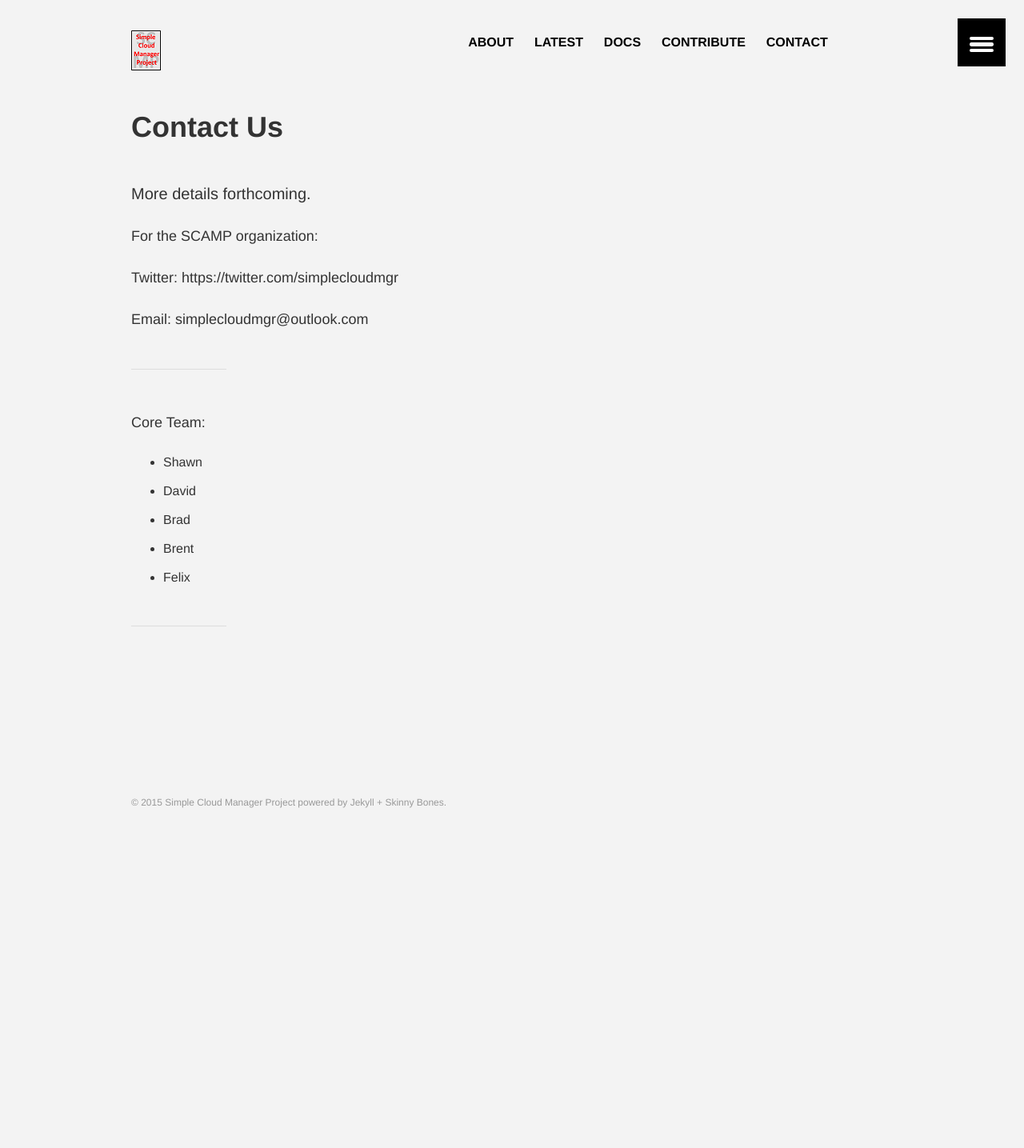
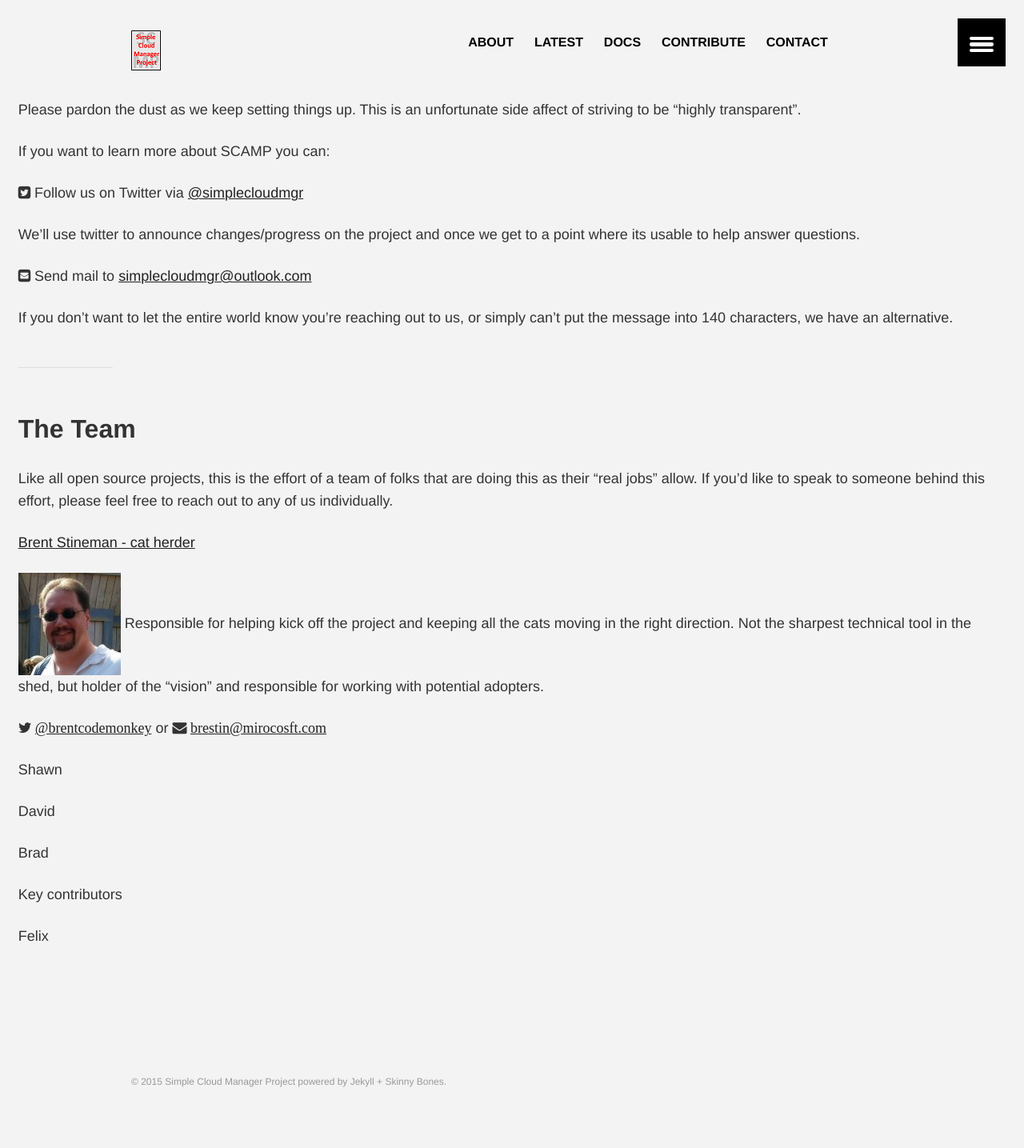
Before and after one commit to brentstineman/SimpleCloudManagerProject.github.io, a Jekyll site: the page built from contactus.md, in a window 1280 px wide. Shown: the whole page at 80% size. Built offline with Jekyll 4.4.1, drawn with Linux system fonts in a browser that asks for light colours; before the commit the page ends 1086 px from its top, so only the background shows below that.

Commit message:
more content
Will roughing things in.

```diff
--- a/contactus.md
+++ b/contactus.md
@@ -1,23 +1,42 @@
 ---
-layout: article
+layout: default
 share: false
 permalink: /contactus
 title: "Contact Us"
 ---
 
-More details forthcoming.
+Please pardon the dust as we keep setting things up. This is an unfortunate side affect of striving to be "highly transparent".
 
-For the SCAMP organization:
+If you want to learn more about SCAMP you can:
 
-Twitter: https://twitter.com/simplecloudmgr
+<i class="fa fa-twitter-square"></i> Follow us on Twitter via [@simplecloudmgr](http://twitter.com/simplecloudmgr "Simple Cloud Manager on Twitter")
 
-Email: simplecloudmgr@outlook.com
+We'll use twitter to announce changes/progress on the project and once we get to a point where its usable to help answer questions.
+
+<i class="fa fa-envelope-square"></i> Send mail to [simplecloudmgr@outlook.com](mailto:simplecloudmgr@outlook.com "Email Us")
+
+If you don't want to let the entire world know you're reaching out to us, or simply can't put the message into 140 characters, we have an alternative.
+
 
 ----------
 
-Core Team:
-- Shawn
-- David
-- Brad
-- Brent
-- Felix
+## The Team
+Like all open source projects, this is the effort of a team of folks that are doing this as their "real jobs" allow. If you'd like to speak to someone behind this effort, please feel free to reach out to any of us individually.
+
+[Brent Stineman - cat herder](http://brentdacodemonkey.wordpress.com "Brent's Notepad")
+
+![Brent Stineman](images/teamshots/headshot-brent.jpeg) Responsible for helping kick off the project and keeping all the cats moving in the right direction. Not the sharpest technical tool in the shed, but holder of the "vision" and responsible for working with potential adopters.
+
+<i class="fa fa-twitter"> [@brentcodemonkey](http://twitter.come/brentcodemonkey "Brent@Twitter")</i> or
+<i class="fa fa-envelope"> [brestin@mirocosft.com](mailto:brestin@Microsoft.com "Brent@Work")</i>
+
+
+Shawn
+
+David
+
+Brad
+
+Key contributors
+
+Felix
```
Also changed, not shown: index.md (+2 -5 lines), images/teamshots/headshot-brent.jpeg (added).
